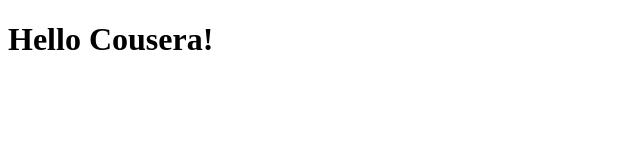
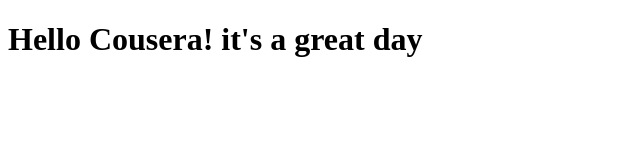
Before and after one commit to obinnaeze/cousera-test, a plain HTML site: page pit/index.html in a window 1280 px wide. Shown: the whole page, without its empty margins (0-640 px from the left). Drawn offline with Linux system fonts and the light colour scheme.

Commit message:
small addition to our page content

```diff
--- a/pit/index.html
+++ b/pit/index.html
@@ -4,6 +4,6 @@
 	<title>Hello Cousera!</title>
 </head>
 <body>
-<h1>Hello Cousera!</h1>
+<h1>Hello Cousera! it's a great day</h1>
 </body>
 </html>
```
